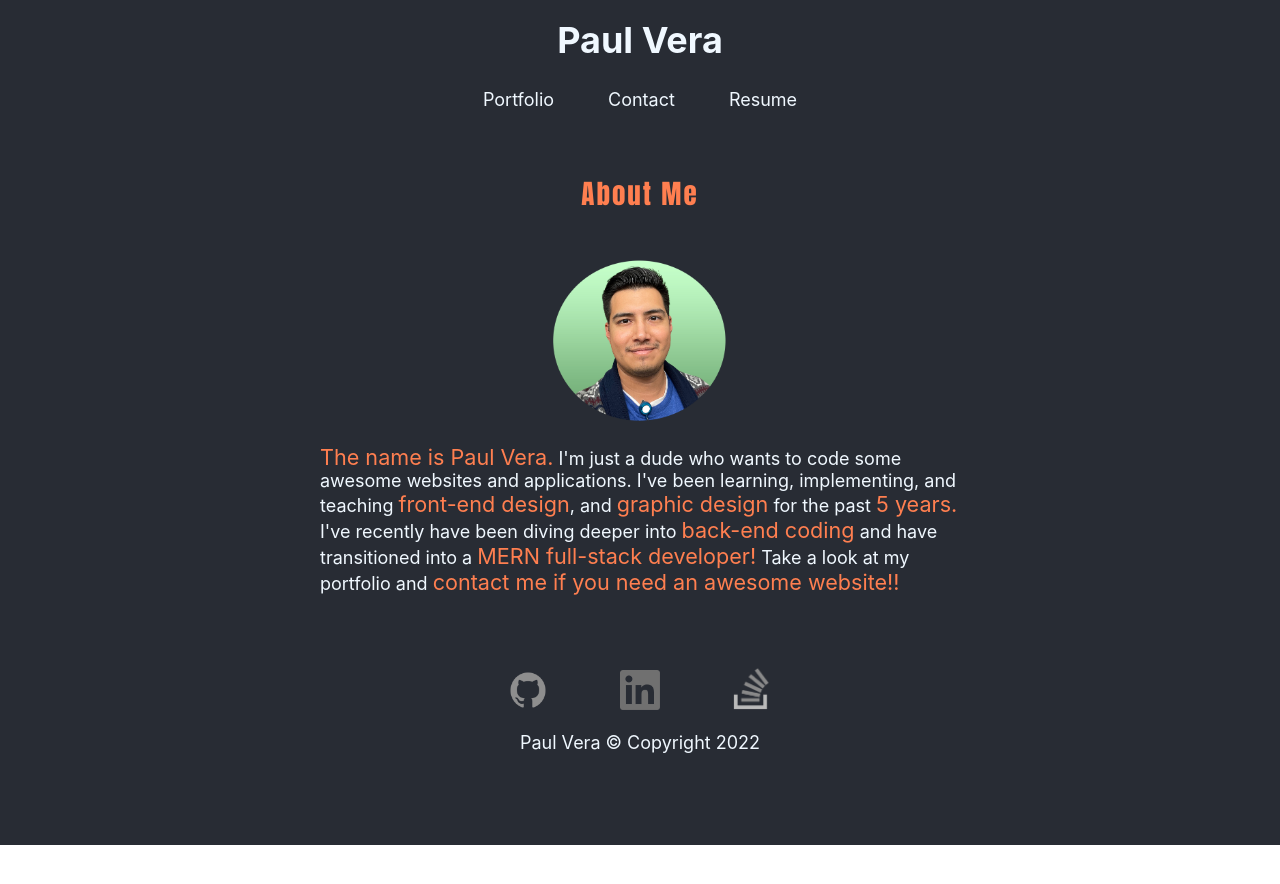
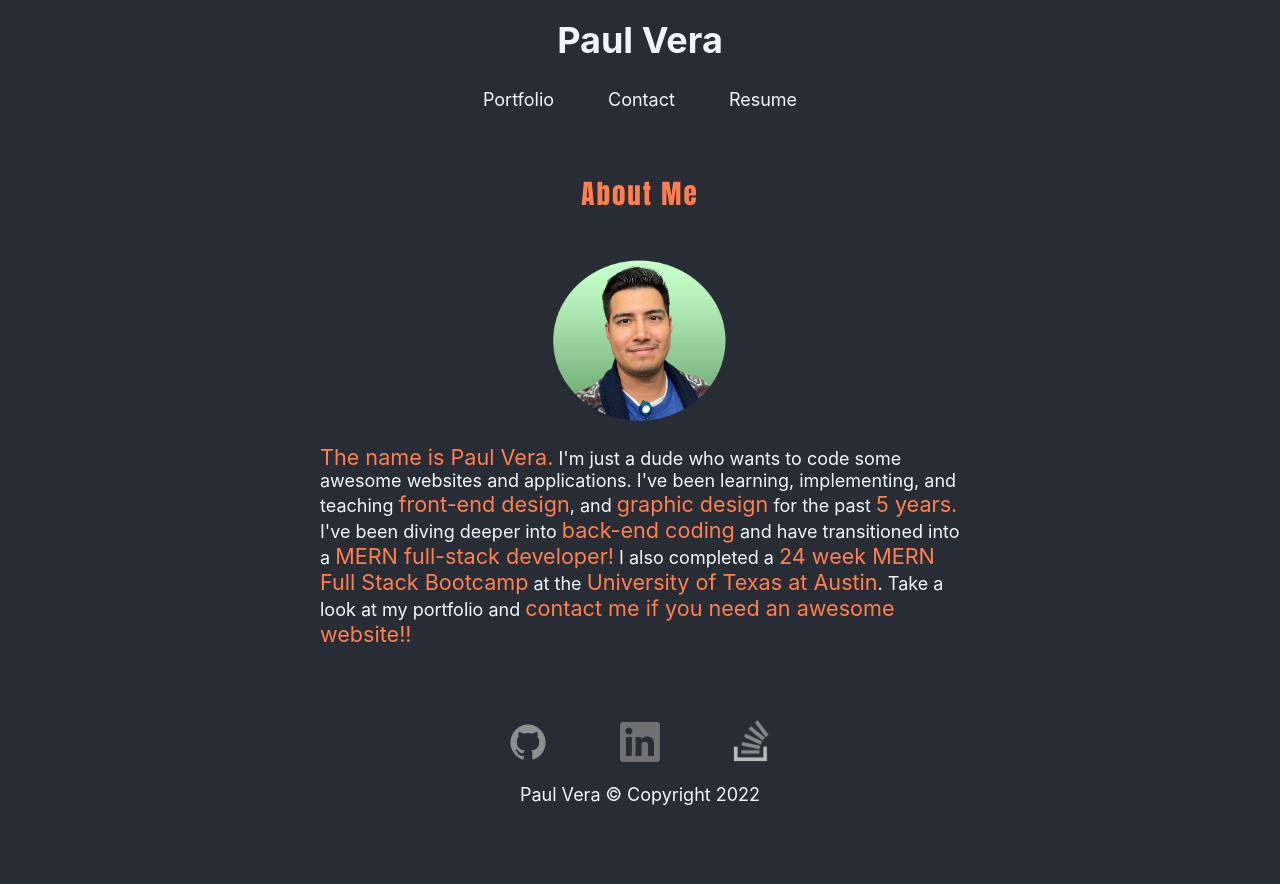
Before and after one commit to paul88vera/portfolio-react, a React (Create React App) app: page / in a window 1280 px wide. Shown: the top 884 px of the page. Before the commit the page ends 845 px from the top, so only its background shows below. Built offline with nearby package versions, Linux system fonts and the light colour scheme.

Commit message:
bio correction

```diff
--- a/src/components/About/index.js
+++ b/src/components/About/index.js
@@ -10,8 +10,8 @@ function About() {
       <div className="about-para">
         <span>The name is Paul Vera.</span> I'm just a dude who wants to code some awesome websites and
         applications. I've been learning, implementing, and teaching <span>front-end
-        design</span>, and <span>graphic design</span> for the past <span>5 years.</span> I've recently have been diving deeper into <span>back-end
-        coding</span> and have transitioned into a <span>MERN full-stack developer!</span> Take a look at
+        design</span>, and <span>graphic design</span> for the past <span>5 years.</span> I've been diving deeper into <span>back-end
+        coding</span> and have transitioned into a <span>MERN full-stack developer!</span> I also completed a <span>24 week MERN Full Stack Bootcamp</span> at the <span>University of Texas at Austin</span>. Take a look at
         my portfolio and <span>contact me if you need an awesome
         website!!</span>
       </div>
```
